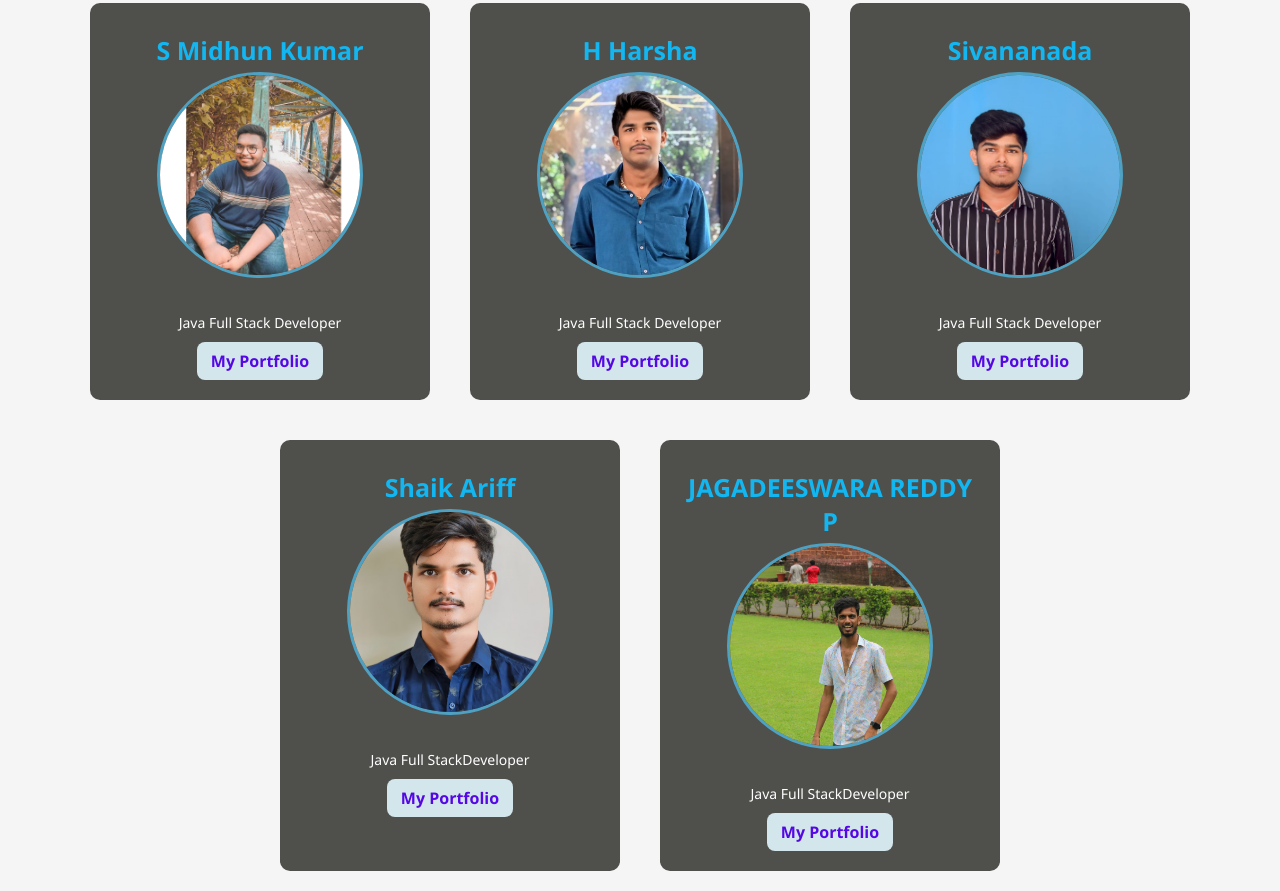
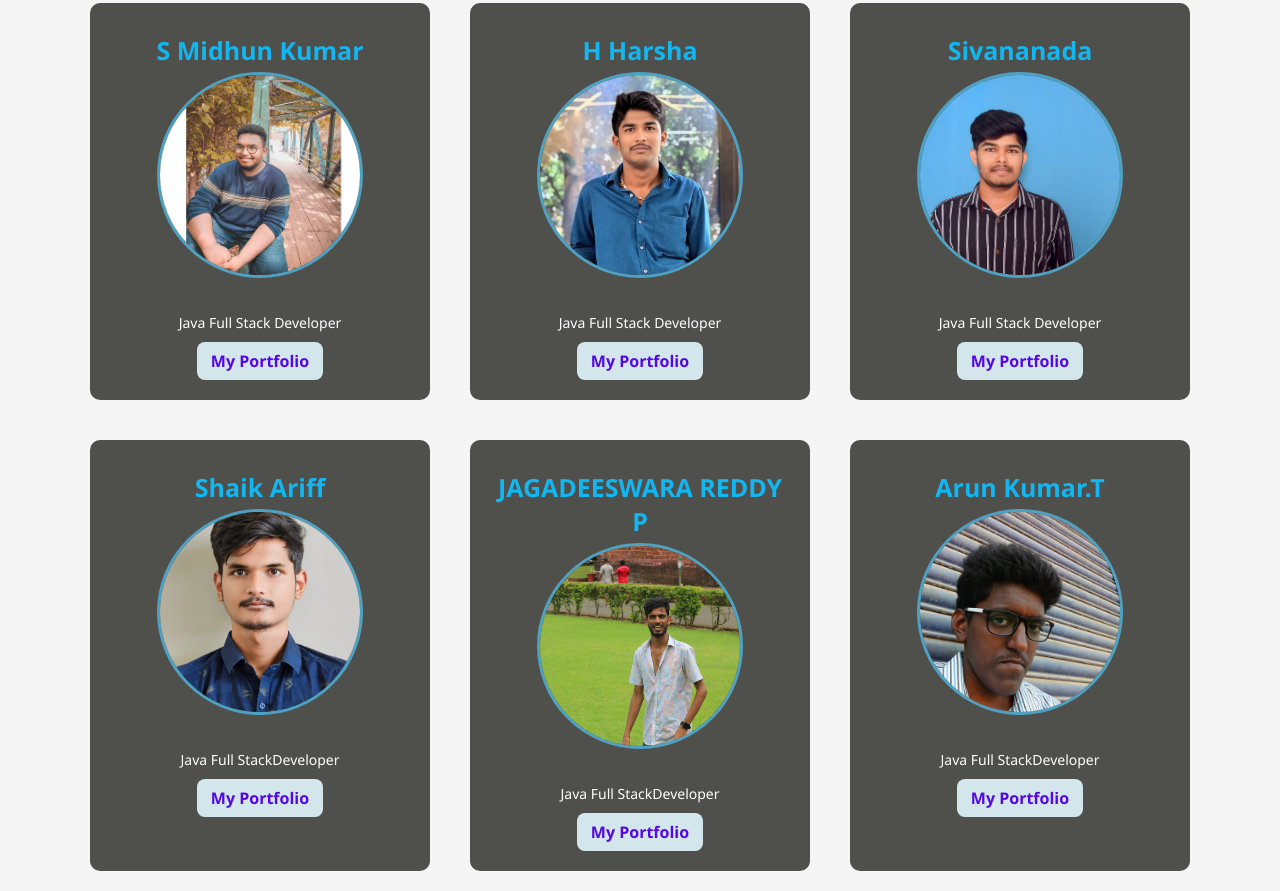
Before and after one commit to yagneswar19/The-Developer, a plain HTML site: page index.html in a window 1280 px wide. Shown: the part 662-1553 px from the top of the page. Drawn offline with Linux system fonts and the light colour scheme.

Commit message:
feature added

```diff
--- a/index.html
+++ b/index.html
@@ -70,6 +70,12 @@
         <p>Java Full StackDeveloper</p>
         <a class="PortFolio_Link" href="https://jhreddy108.github.io/Portfolio1/" target="_blank">My Portfolio</a>
       </div>
+      <div class="team-member">
+        <h3>Arun Kumar.T</h3>
+        <img src="Arun.jpeg" alt="Arun">
+        <p>Java Full StackDeveloper</p>
+        <a class="PortFolio_Link" href="https://arunkumar-1001.github.io/Portfolio/">My Portfolio</a>
+      </div>
   </div>
 </head>
 <body>
```
Also changed, not shown: Arun.jpeg (added).
